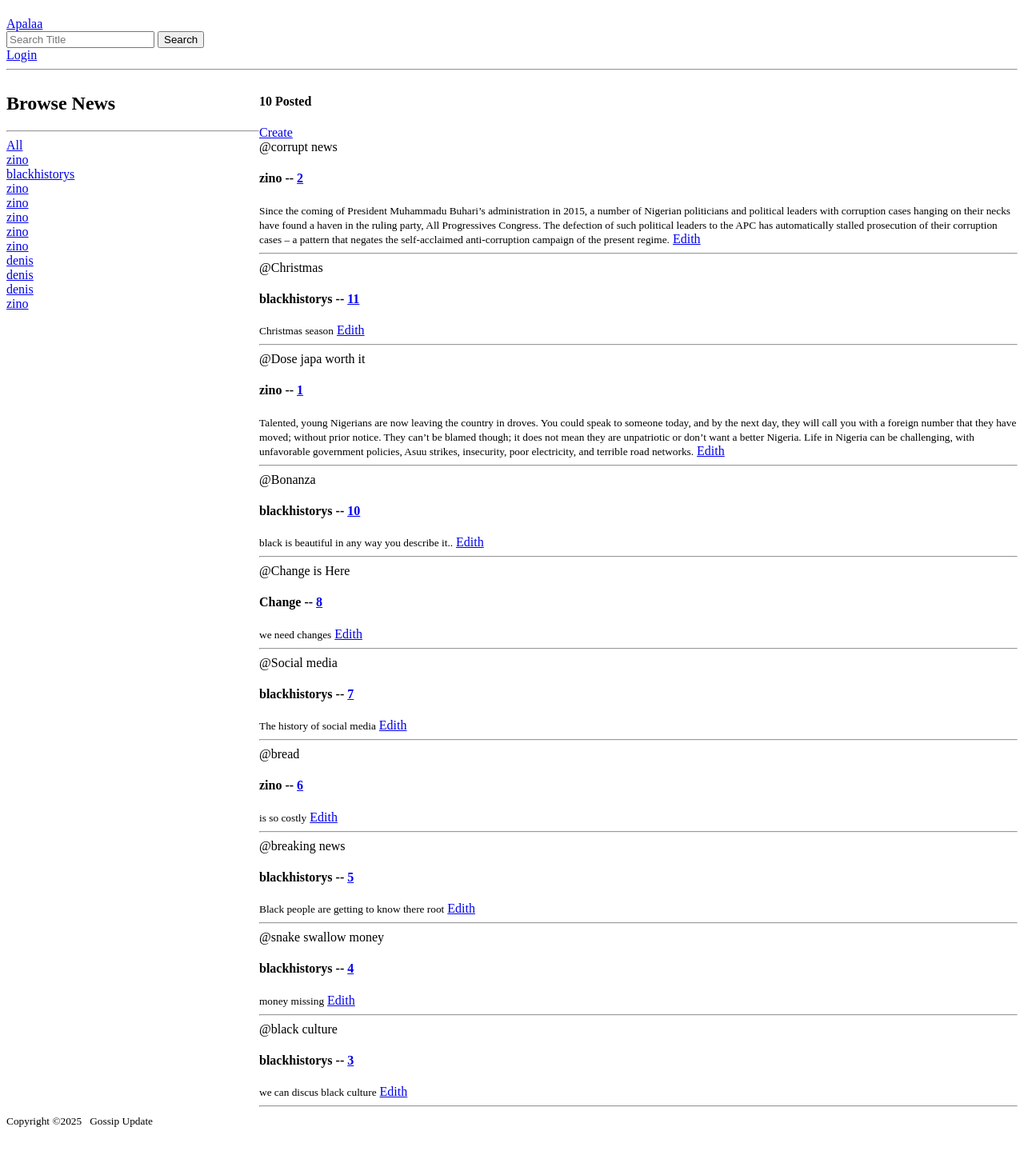
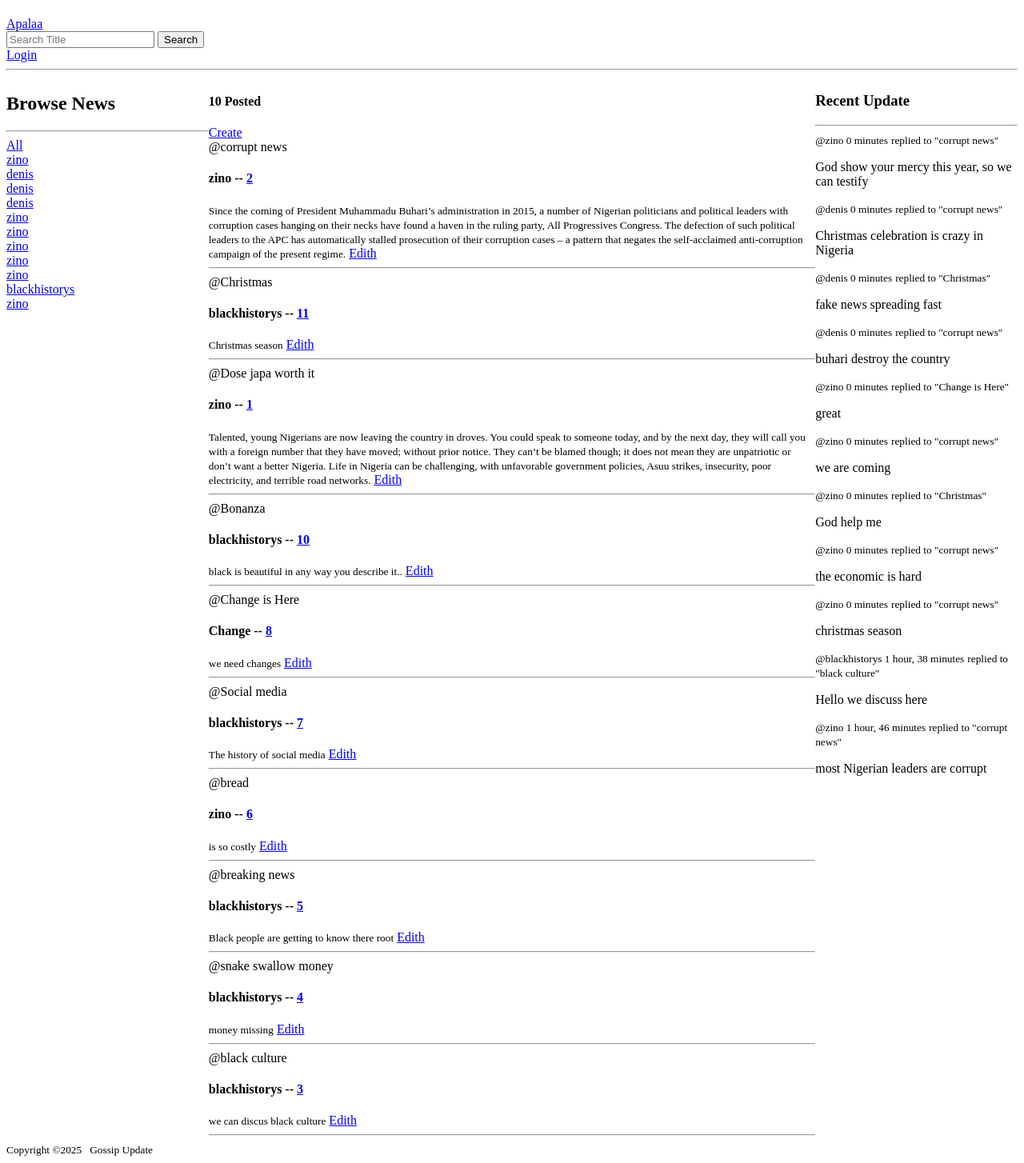
Before and after one commit to JohnEko/apalaa, a Django app: page / in a window 1280 px wide. Shown: the whole page at 80% size. Before the commit the page ends 1409 px from the top, so only its background shows below. Run offline with Django 5.2, Linux system fonts and the light colour scheme; data comes from the database, SQL or seed files in the repository; both versions use the stored data as it was after the commit.

Commit message:
Newly added user post for new comments

```diff
--- a/blog/models.py
+++ b/blog/models.py
@@ -31,6 +31,12 @@ class Comment(models.Model):
     content = models.TextField()
     created_at = models.DateTimeField(auto_now_add=True)
 
+#this will make the newly posted article to appear first
+    class Meta:
+        ordering = ['-created_at']
+#output the first 50 characters
     def __str__(self):
-        return self.content
+        return self.content[0:50]
+
+
 # Create your models here.
--- a/blog/views.py
+++ b/blog/views.py
@@ -79,9 +79,11 @@ def home(request):
         )
     user_comments = Comment.objects.all()
     post_count = post_details.count() #count the number of post in the blog
+    news_comments = Comment.objects.all() #This will help to see people you follow comments
     context ={"post_details" : post_details,
               "user_comments" : user_comments,
-              "post_count" : post_count
+              "post_count" : post_count,
+              "news_comments" : news_comments
               }
     return render(request, 'apalaa/home.html', context=context)
 
--- a/template/apalaa/home.html
+++ b/template/apalaa/home.html
@@ -5,7 +5,7 @@
 <style>
     .home-container{
         display: grid;
-        grid-template-columns: 1fr 3fr;
+        grid-template-columns: 1fr 3fr 1fr;
     }
 
 </style>
@@ -61,6 +61,23 @@
 
 </div>
 
+<!-- Creating an activity field for users -->
+<div>
+<h3>Recent Update</h3>
+<hr>
+{% for message in news_comments %}
+<!-- This will show user recent activities base on thier name and time message was posted  -->
+<div>
+    <small>@{{message.user}}  {{message.created_at|timesince}}</small>
+
+    <small>replied to "{{message.post }}"</small>
+
+    <p>{{message}}</p>
+</div>
+
+{% endfor %}
+
+</div>
 
 
 
```
Also changed, not shown: templates/news.html (+9 -7 lines), db.sqlite3.
